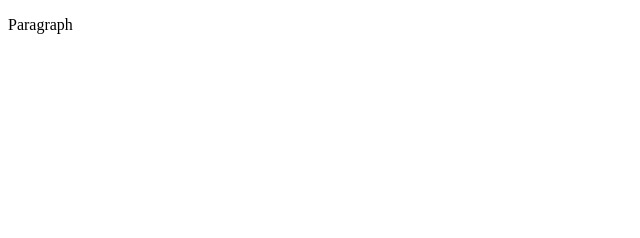
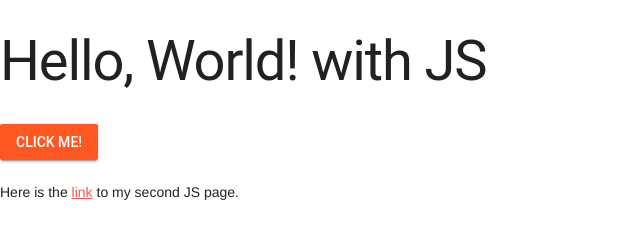
Before and after one commit to ICD2O-Digital-Tech-AnastasiiaL/Unit1-07-HTML-MDL, a plain HTML site: page index.html in a window 1280 px wide. Shown: the whole page, without its empty margins (0-640 px from the left). Drawn offline with nearby package versions, Linux system fonts and the light colour scheme.

Commit message:
Update, add the rest of the pages

```diff
--- a/css/style.css
+++ b/css/style.css
@@ -1,4 +1,19 @@
-/* Created by: Mr. Coxall
-* Created on: Sep 2020
-* This file contains the CSS for index.html
+/* Created by: Anastasiia Lebedenko
+ * Created on: March. 2025
+ * This CSS file defines the style for index.html
 */
+
+body {
+    background-color: rgb(187, 118, 118);
+}
+
+h1 {
+    background-color: rgb(253, 196, 181);
+    color: hsl(0, 31%, 25%);
+    padding: 40px;
+    text-align: center;
+}
+
+p {
+    background-color: #ffffff;
+}
--- a/index.html
+++ b/index.html
@@ -1,9 +1,36 @@
 <!DOCTYPE html>
 <html>
   <head>
-    <title>Title</title>
+    <meta charset="utf-8">
+    <meta name="description" content="My First Web Page, with JavaScript">
+    <meta name="keywords" content="immaculata, ics2o">
+    <meta name="author" content="Anastasiia Lebedenko">
+    <meta name="viewport" content="width=device-width, initial-scale=1.0">
+		<!-- Favicon -->
+    <link rel="apple-touch-icon" sizes="180x180" href="./favicon/apple-touch-icon.png">
+    <link rel="icon" type="image/png" sizes="32x32" href="./favicon/favicon-32x32.png">
+    <link rel="icon" type="image/png" sizes="16x16" href="./favicon/favicon-16x16.png">
+    <link rel="manifest" href="./favicon/site.webmanifest">
+		<!-- Google's MDL -->
+		<link rel="stylesheet" href="https://fonts.googleapis.com/icon?family=Material+Icons">
+    <link rel="stylesheet" href="https://code.getmdl.io/1.3.0/material.deep_orange-red.min.css" />
+    <title>My First Webpage, with JavaScript</title>
   </head>
   <body>
-    <p>Paragraph</p>
+		<script defer src="https://code.getmdl.io/1.3.0/material.min.js"></script>
+    <script>
+      function myButtonClicked() {
+        alert("Hello, World!")
+      }
+    </script>
+    <h1>Hello, World! with JS</h1>
+		<!-- Colored raised button -->
+		<button onclick="myButtonClicked()" class="mdl-button mdl-js-button mdl-button--raised mdl-button--colored">
+		  Click Me!
+		</button>
+		<br></br>
+    <p>
+      Here is the <a href = "./favicon_js.html">link</a> to my second JS page</a>.
+    </p>
   </body>
 </html>
```
Also changed, not shown: favicon_js.html (added, +41 -0 lines), favicon/android-chrome-192x192.png (added), favicon/android-chrome-512x512.png (added), favicon/apple-touch-icon.png (added), favicon/favicon-16x16.png (added), favicon/favicon-32x32.png (added), favicon/favicon.ico (added), favicon/site.webmanifest (added), favicon1/android-chrome-192x192.png (added), favicon1/android-chrome-512x512.png (added), favicon1/apple-touch-icon.png (added), favicon1/favicon-16x16.png (added), favicon1/favicon-32x32.png (added), favicon1/favicon.ico (added), 1 more files.
